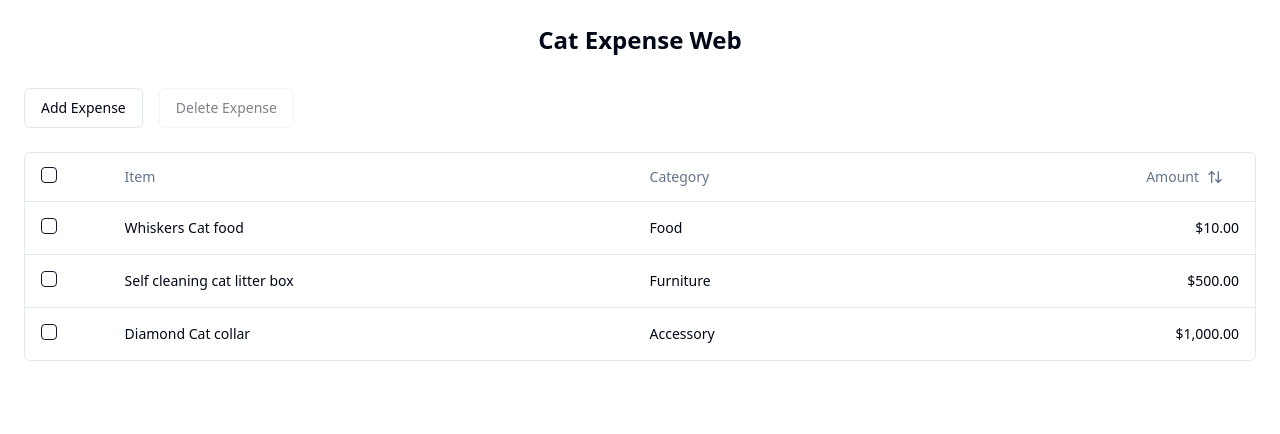
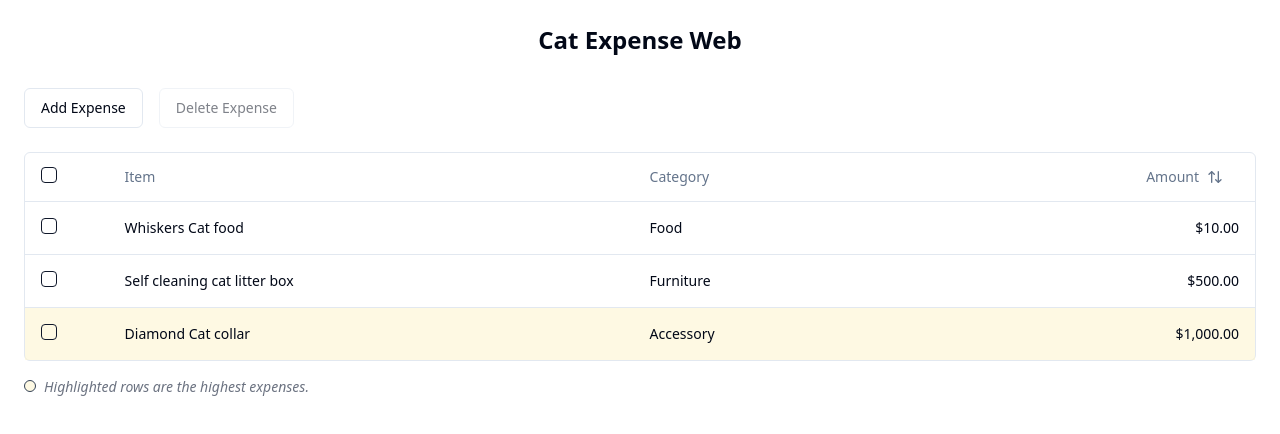
Before and after one commit to imekachi/cat-expense-web, a React (Vite) app: page / in a window 1280 px wide. Shown: the top 434 px of the page. Built offline with nearby package versions, Linux system fonts and the light colour scheme.

Commit message:
feat: add highest expense highlight

```diff
--- a/src/lib/design-system/DataTable.tsx
+++ b/src/lib/design-system/DataTable.tsx
@@ -1,6 +1,6 @@
 'use client'
 
-import { flexRender, RowData, useReactTable } from '@tanstack/react-table'
+import { flexRender, Row, RowData, useReactTable } from '@tanstack/react-table'
 import {
   Table,
   TableBody,
@@ -10,14 +10,18 @@ import {
   TableRow,
 } from '@/lib/design-system/Table'
 
-type DataTableProps<TData extends RowData> = {
+export type DataTableProps<TData extends RowData> = {
   table: ReturnType<typeof useReactTable<TData>>
   columnLength: number
+  getRowProps?: (
+    row: Row<TData>,
+  ) => React.ComponentPropsWithoutRef<typeof TableRow>
 }
 
 export function DataTable<TData extends RowData>({
   table,
   columnLength,
+  getRowProps,
 }: DataTableProps<TData>) {
   return (
     <div className="rounded-md border">
@@ -46,6 +50,7 @@ export function DataTable<TData extends RowData>({
               <TableRow
                 key={row.id}
                 data-state={row.getIsSelected() && 'selected'}
+                {...getRowProps?.(row)}
               >
                 {row.getVisibleCells().map((cell) => (
                   <TableCell key={cell.id}>
--- a/src/pages/CatExpensePage/CatExpenseTable.tsx
+++ b/src/pages/CatExpensePage/CatExpenseTable.tsx
@@ -18,7 +18,8 @@ import {
 } from '@/domain/catExpense'
 import { Button } from '@/lib/design-system/Button'
 import { Checkbox } from '@/lib/design-system/Checkbox'
-import { DataTable } from '@/lib/design-system/DataTable'
+import { DataTable, DataTableProps } from '@/lib/design-system/DataTable'
+import { cn } from '@/lib/utils/cn'
 import { centsToDollars } from '@/lib/utils/currencyUnit'
 import { formatCurrency } from '@/lib/utils/formatCurrency'
 
@@ -77,6 +78,8 @@ const columns: ColumnDef<CatExpense>[] = [
   },
 ]
 
+const HIGHTEST_EXPENSES_CLASSNAME = 'bg-amber-100/50'
+
 export type CatExpenseTableProps = {
   expenses: CatExpense[]
   rowSelection: RowSelectionState
@@ -107,5 +110,43 @@ export function CatExpenseTable({
     },
   })
 
-  return <DataTable table={table} columnLength={columns.length} />
+  const highestExpenses = React.useMemo(
+    () => Math.max(...expenses.map((expense) => expense.amount)),
+    [expenses],
+  )
+
+  // highlight highest expenses
+  const getRowProps: NonNullable<DataTableProps<CatExpense>['getRowProps']> =
+    React.useCallback(
+      (row) => {
+        const amount = row.getValue<number>('amount')
+        const isHighest = amount === highestExpenses
+
+        return {
+          className: isHighest ? HIGHTEST_EXPENSES_CLASSNAME : undefined,
+        }
+      },
+      [highestExpenses],
+    )
+
+  return (
+    <div>
+      <DataTable
+        table={table}
+        columnLength={columns.length}
+        getRowProps={getRowProps}
+      />
+
+      <p className="mt-4 text-sm italic text-gray-500">
+        <span
+          className={cn(
+            'mr-2 inline-block h-3 w-3 rounded-full border border-slate-700 bg-cyan-100/50',
+            HIGHTEST_EXPENSES_CLASSNAME,
+          )}
+          aria-hidden
+        />
+        Highlighted rows are the highest expenses.
+      </p>
+    </div>
+  )
 }
--- a/tailwind.config.cjs
+++ b/tailwind.config.cjs
@@ -1,5 +1,3 @@
-// const { fontFamily } = require('tailwindcss/defaultTheme')
-
 /** @type {import('tailwindcss').Config} */
 export default {
   darkMode: ['class'],
@@ -53,9 +51,6 @@ export default {
         md: 'calc(var(--radius) - 2px)',
         sm: 'calc(var(--radius) - 4px)',
       },
-      // fontFamily: {
-      //   sans: ['var(--font-sans)', ...fontFamily.sans],
-      // },
       keyframes: {
         'accordion-down': {
           from: { height: 0 },
```
